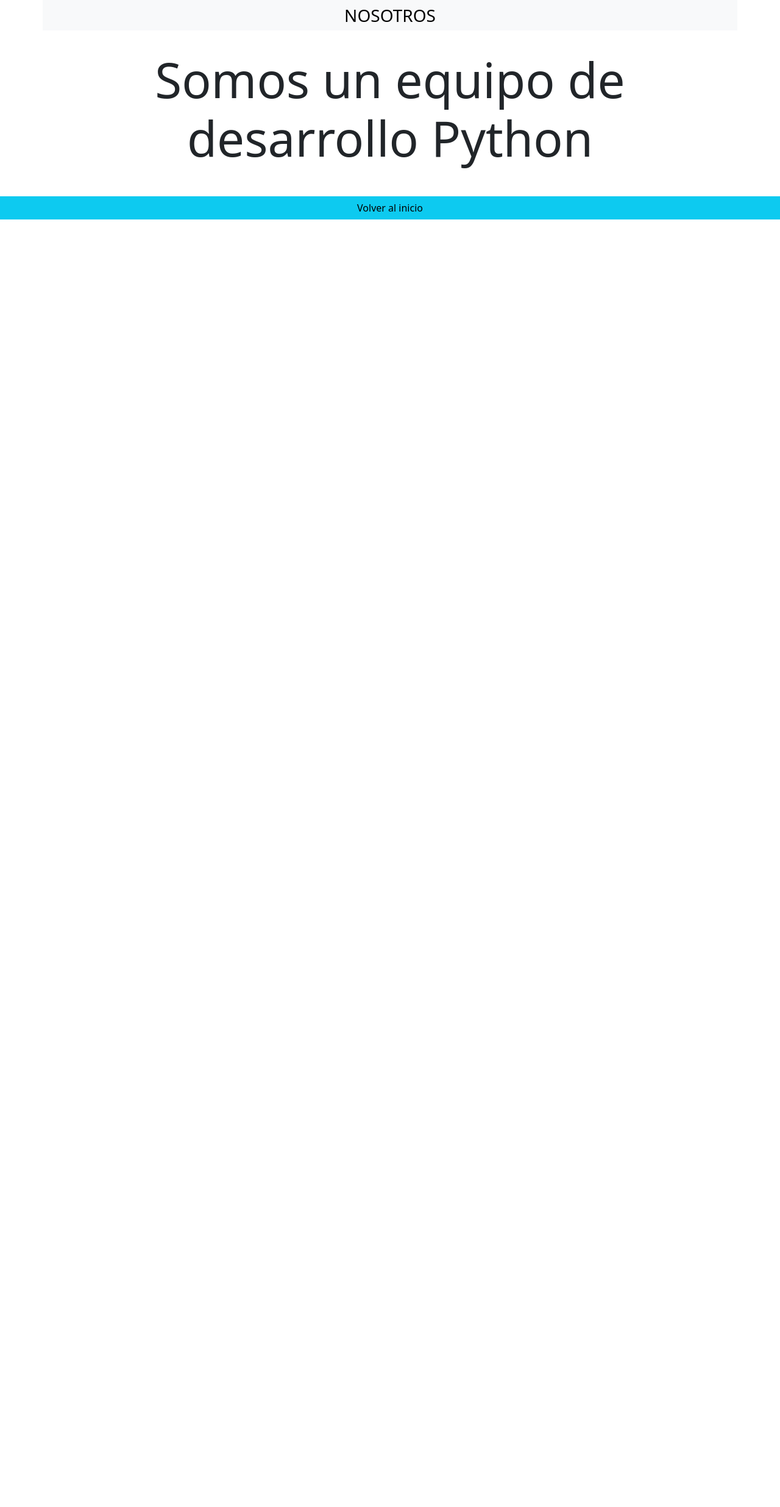
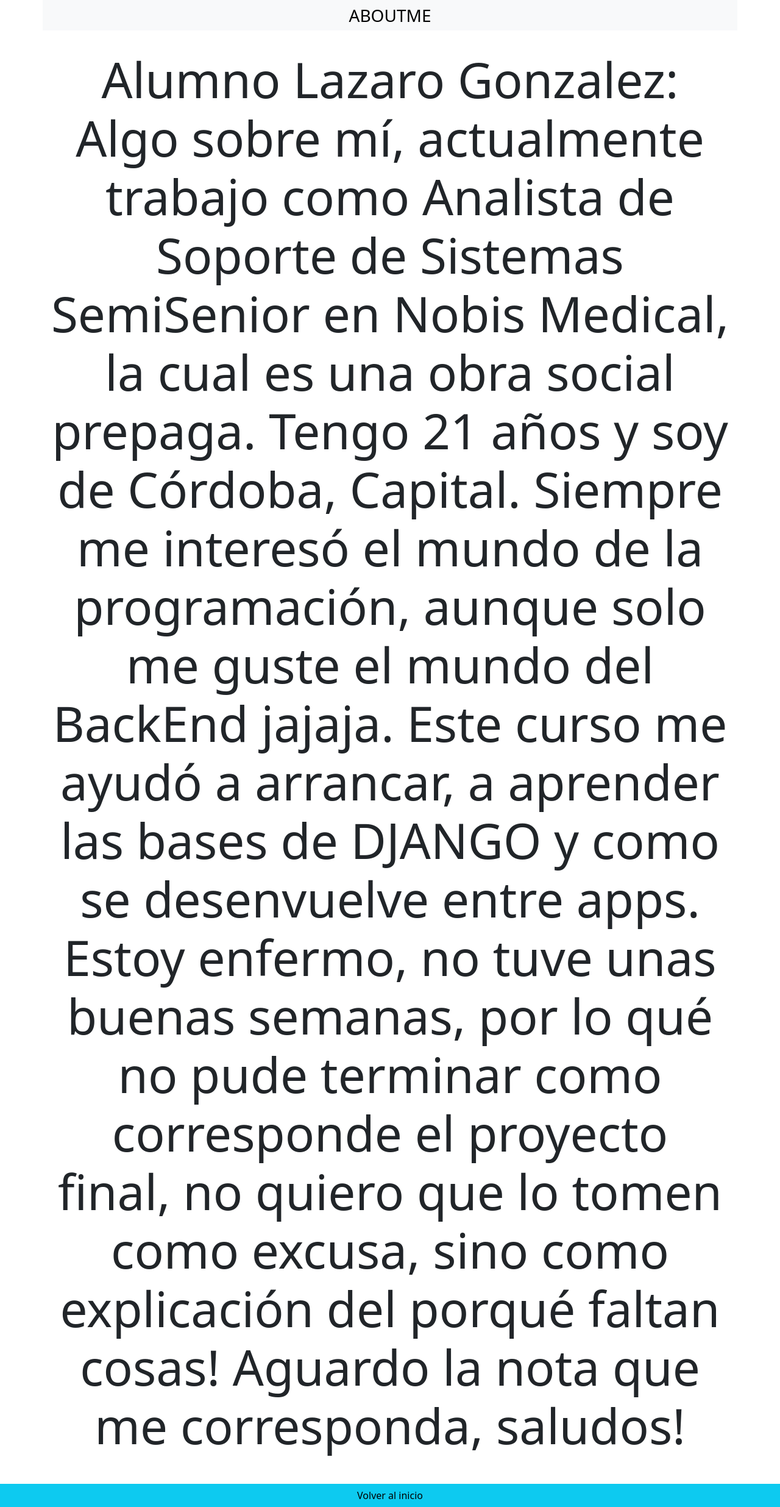
Before and after one commit to LazaaG/Proyecto-Final-Coder, a Django app: page /about/ in a window 1280 px wide. Shown: the part 56-2528 px from the top of the page at 61% size. Before the commit the page ends 416 px from the top, so only its background shows below. Run offline with Django 4.2, Linux system fonts and the light colour scheme; some libraries are stand-ins or nearby versions.

Commit message:
Commit: Time

```diff
--- a/project/home/templates/home/about.html
+++ b/project/home/templates/home/about.html
@@ -1,11 +1,18 @@
 {% extends 'base.html' %}
 
 {% block title %}
-    Nosotros
+    AboutMe
 {% endblock title %}
 
 {% block content %}
     <div class="text-center display-1 mb-5 mt-3">
-        Somos un equipo de desarrollo Python
+        Alumno Lazaro Gonzalez:
+
+            Algo sobre mí, actualmente trabajo como Analista de Soporte de Sistemas SemiSenior en Nobis Medical, la cual es una obra social prepaga. Tengo 21 años y soy de Córdoba, Capital.
+        Siempre me interesó el mundo de la programación, aunque solo me guste el mundo del BackEnd jajaja. Este curso me ayudó a arrancar, a aprender las bases de DJANGO y como se desenvuelve entre apps.
+        Estoy enfermo, no tuve unas buenas semanas, por lo qué no pude terminar como corresponde el proyecto final, no quiero que lo tomen como excusa, sino como explicación del porqué faltan cosas!
+
+        Aguardo la nota que me corresponda, saludos!
+
     </div>
 {% endblock content %}
```
Also changed, not shown: README.md.
